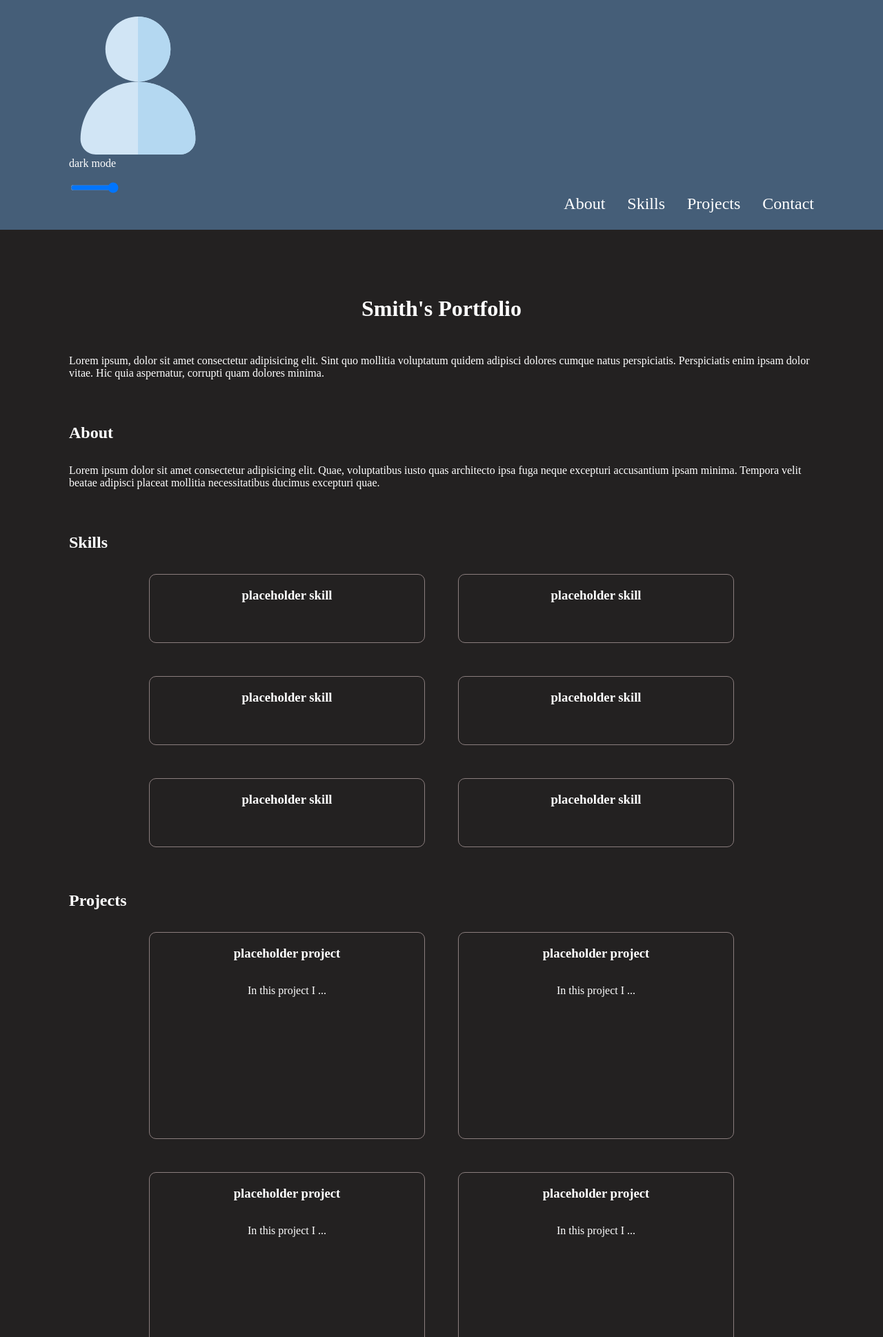
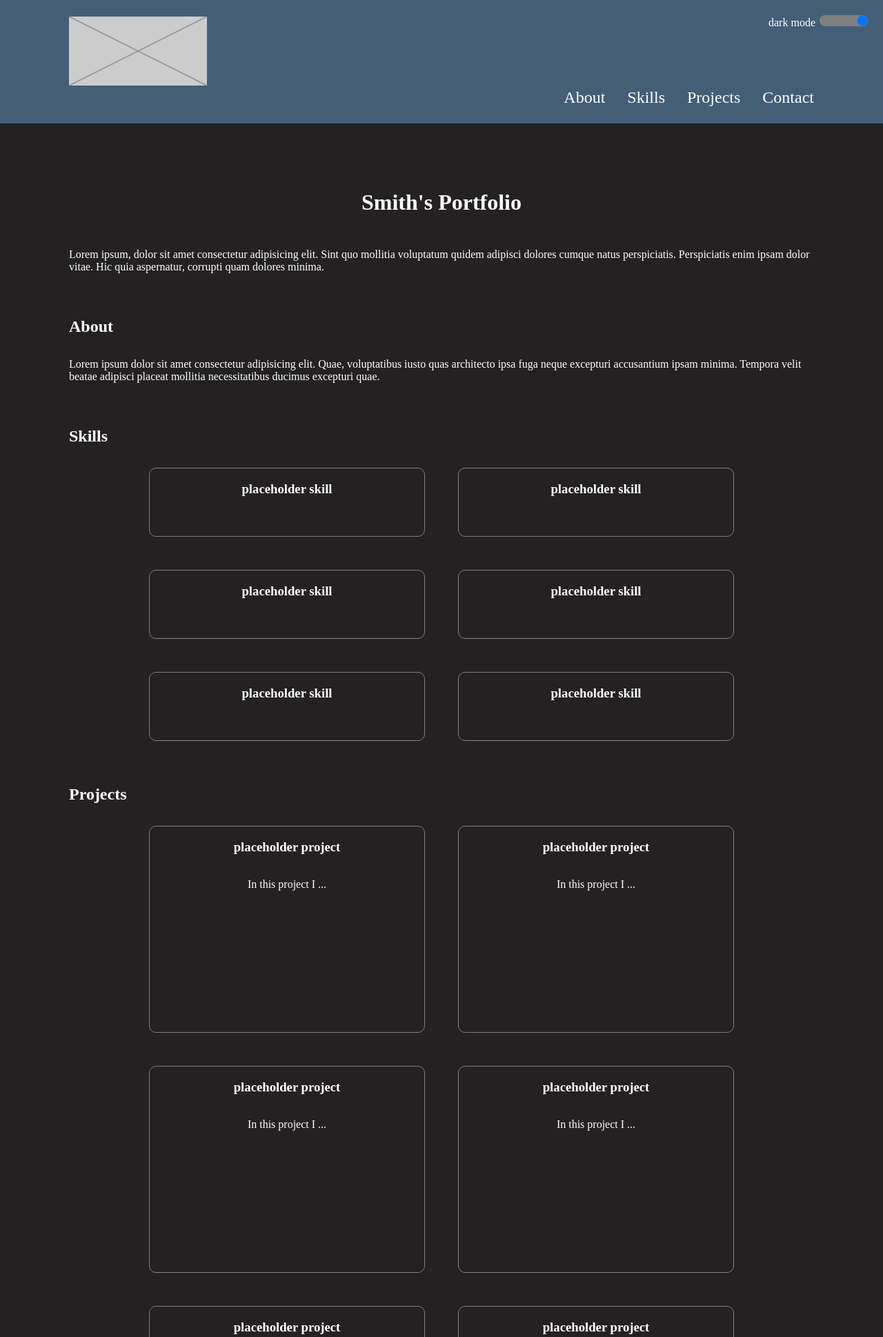
Before and after one commit to Robbie632/tutoring, a PHP site: page / in a window 1280 px wide. Shown: the top 1938 px of the page at 69% size. Run offline with PHP 8.4, Linux system fonts and the light colour scheme.

Commit message:
html css basics ready for lesson

```diff
--- a/lessons/front_end/html_css_basics/index.html
+++ b/lessons/front_end/html_css_basics/index.html
@@ -11,28 +11,21 @@
 
 <body class="dark-mode">
     <header>
-        <svg xmlns="http://www.w3.org/2000/svg" xmlns:xlink="http://www.w3.org/1999/xlink" height="200px" width="200px"
-            version="1.1" id="Layer_1" viewBox="0 0 512 512" xml:space="preserve">
-            <g>
-                <circle style="fill:#D1E5F5;" cx="256" cy="120.889" r="120.889" />
-                <path style="fill:#D1E5F5;"
-                    d="M412.444,512c31.418,0,56.889-25.471,56.889-56.889c0-117.82-95.514-213.333-213.333-213.333   S42.667,337.291,42.667,455.111c0,31.418,25.471,56.889,56.889,56.889H412.444z" />
-            </g>
-            <g>
-                <polygon style="fill:#B4D8F1;" points="255.999,241.778 255.999,241.778 256,241.778  " />
-                <path style="fill:#B4D8F1;"
-                    d="M376.889,120.889C376.889,54.124,322.765,0,256,0h-0.001v241.778H256   C322.765,241.778,376.889,187.654,376.889,120.889z" />
-                <path style="fill:#B4D8F1;"
-                    d="M256,241.778L256,241.778L255.999,512h156.446c31.418,0,56.889-25.471,56.889-56.889   C469.333,337.291,373.82,241.778,256,241.778z" />
-            </g>
+
+        <svg width="200" height="100" viewBox="0 0 200 100" xmlns="http://www.w3.org/2000/svg">
+            <rect width="200" height="100" fill="#cccccc" />
+
+            <line x1="0" y1="0" x2="200" y2="100" stroke="#999999" stroke-width="2" />
+            <line x1="200" y1="0" x2="0" y2="100" stroke="#999999" stroke-width="2" />
+
         </svg>
-        <div>
-            <div class="label-input">
+        <div class="dark-mode-buttons">
+            <label for="dark-mode-button">dark mode</label>
+            <input id="dark-mode-button" type="range" min="0" max=1>
+        </div>
 
-                <label for="dark-mode-button">dark mode</label>
-                <input id="dark-mode-button" type="range" min="0" max=1>
-            </div>
-        </div>
+
+
 
         <nav><a href="#about">About</a><a href="#skills">Skills</a><a href="#projects">Projects</a><a
                 href="#contact">Contact</a></nav>
@@ -121,15 +114,15 @@
                     </div>
                     <div class="label-input">
                         <label for="">Message</label>
-                        <input type="text">
+                        <textarea></textarea>
                     </div>
-                    <input type="submit"></input>
+                    <input type="submit" value="Submit"></input>
                 </form>
             </div>
         </div>
     </main>
     <footer>
-                <nav><a href="#about">About</a><a href="#skills">Skills</a><a href="#projects">Projects</a><a
+        <nav><a href="#about">About</a><a href="#skills">Skills</a><a href="#projects">Projects</a><a
                 href="#contact">Contact</a></nav>
     </footer>
 </body>
--- a/lessons/front_end/html_css_basics/style.css
+++ b/lessons/front_end/html_css_basics/style.css
@@ -8,6 +8,8 @@ css selectors
 #my-id => css selector for elements with attribute id = my-id
 
 element-name => css selector for elements with the tag name element-name
+
+.my-class, #my-id => applies rules to elements targetted by both selectors
 
 .parent .child => css selector for an element with class 'child' that is a descendant of an element with class 'parent'
 
@@ -23,8 +25,17 @@ custom properties
 --my-var: css value ie '10px' or red etc
 background-color: var(--my-var) sets background color property to value of my-varr
 
+
 Box Model
 =========
+
+Every element is a rectangular box. The box model defines how an element's content,
+padding, border, and margin are rendered. The content is the innermost part, surrounded
+by padding, which is a transparent area that creates space between the content and the border.
+The border wraps the padding and content, and finally, the margin is the transparent outer layer
+that creates space between the element and other elements. The box-sizing property, when set to
+border-box, changes the default behavior, making the width and height properties include the
+padding and border, simplifying layout calculations.
 
 */
 
@@ -36,22 +47,19 @@ Box Model
     --font-color: rgb(35, 33, 33);
     --border-color: rgb(75, 67, 67);
     --color-1: rgb(190, 219, 248);
-    --color-2: rgb(68, 68, 174);
+    --color-2: rgb(87, 112, 224);
     --input-background:rgb(233, 233, 239);
+    --button-font-color: white;
 
 }
+
 .dark-mode {
     --background-color: rgb(35, 33, 33);
     --font-color: white;
     --border-color: rgb(138, 125, 125);
     --color-1: rgb(69, 94, 120);
+
     --input-background:rgb(70, 70, 80);
-}
-#dark-mode-button {
-    width:70px;
-}
-#dark-mode-button:hover{
-    cursor: pointer;
 }
 h1 {
     text-align: center;
@@ -78,7 +86,9 @@ header {
 }
 footer {
     padding-top:100px;
-    padding-bottom: 50px;
+    padding-bottom: 20px;
+    background-color: var(--color-1);
+    margin-top:100px;
 }
 
 main {
@@ -98,19 +108,20 @@ header nav {
     gap:2rem;
     font-size: 1.5rem;
 }
+footer{
 
+}
 footer nav {
     justify-content: center;
     gap:2.5rem;
     font-size: 1rem;
-
 }
 nav > a {
     color: var(--font-color);
     text-decoration: none;
 }
 nav > a:hover {
-    color:rgb(73, 74, 87);
+    color:rgb(143, 145, 169);
 }
 .card-container {
     display: flex;
@@ -141,29 +152,60 @@ form {
     display: flex;
     flex-direction: column;
     gap:2rem;
-    width: 300px;
+    width: 600px;
 }
 .label-input {
     display: flex;
     flex-direction: column;
-    width: 20rem;
+    width: 100%;
     gap:1rem;
 }
-form input {
-    height: 2rem;
+form input, form textarea {
     background-color: var(--input-background);
     color:var(--font-color);
     border-radius: 5px;
 }
+form input {
+    height: 2rem;
+
+}
+
+textarea {
+  height: 150px;  /* Sets a fixed height of 150 pixels */
+}
+
 
 input[type="submit"] {
     background-color: var(--color-2);
-    color: var(--font-color);
-    height:2rem;
+    color: var(--button-font-color);
+    height:2.2rem;
     border-radius: 10px;
-    width: 50%;
+    width: 25%;
 }
 
 input[type="submit"]:hover {
     cursor: pointer;
 }
+
+
+
+/* Below not relevant to lesson */
+
+.dark-mode-buttons {
+    position: absolute;
+    right: 0px;
+    top:0px;
+    padding:20px;
+}
+
+#dark-mode-button {
+    width:70px;
+}
+#dark-mode-button:hover{
+    cursor: pointer;
+}
+
+input[type="range"]::-webkit-slider-runnable-track {
+  background: grey;
+  border-radius: 10px; /* Sets the track color */
+}
```
